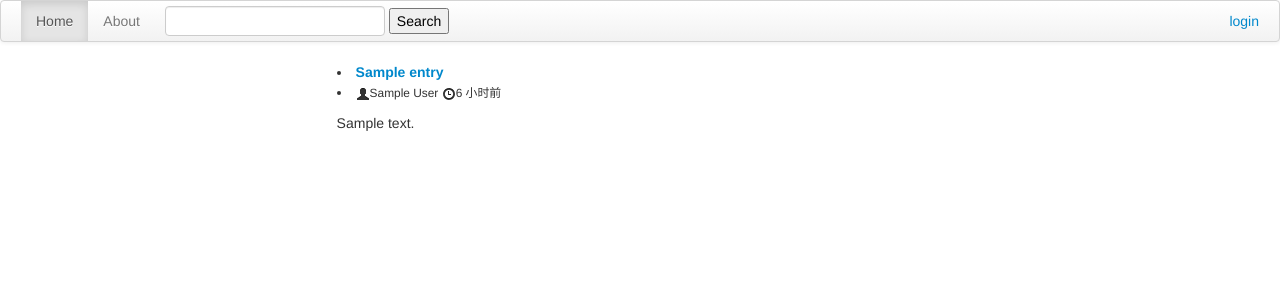
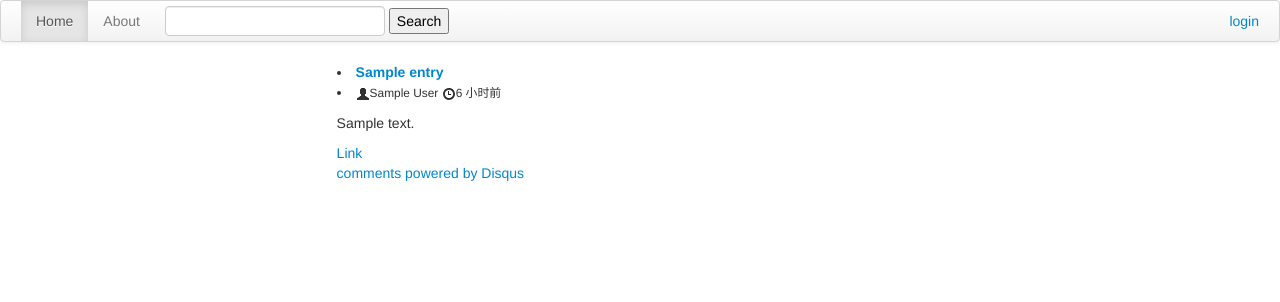
Before and after one commit to zhongmoxi/flask, a Flask app: page /entry/1 in a window 1280 px wide. Shown: the top 302 px of the page. Run offline with Flask 2, Linux system fonts and the light colour scheme; tables that the repository leaves empty hold one stand-in row (values such as "Sample post"); some libraries are stand-ins or nearby versions.

Commit message:
comments

```diff
--- a/myflaskr/templates/entry.html
+++ b/myflaskr/templates/entry.html
@@ -10,5 +10,18 @@
         <a href="{{ url_for('delete_entry', entry_id=entry.id) }}" class=delete-entry> 删除 </a>
       </div>
     {% endif %}
+    <div id="disqus_thread"><a href="http://blog.zhongmoxi.com/bar.html#disqus_thread">Link</a></div>
+    <script type="text/javascript">
+      var disqus_shortname = 'zhongmoxi';
+
+      (function() {
+        var dsq = document.createElement('script'); dsq.type = 'text/javascript'; dsq.async = true;
+        dsq.src = '//' + disqus_shortname + '.disqus.com/embed.js';
+        (document.getElementsByTagName('head')[0] || document.getElementsByTagName('body')[0]).appendChild(dsq);
+      })();
+    </script>
+    <noscript>Please enable JavaScript to view the <a href="http://disqus.com/?ref_noscript">comments powered by Disqus.</a></noscript>
+    <a href="http://disqus.com" class="dsq-brlink">comments powered by <span class="logo-disqus">Disqus</span></a>
+
   </div>
 {% endblock %}
--- a/myflaskr/templates/layout.html
+++ b/myflaskr/templates/layout.html
@@ -59,5 +59,14 @@
     </div>
     <script src="http://code.jquery.com/jquery.js"></script>
     <script src="./static/bootstrap/js/bootstrap.min.js"></script>
+    <script type="text/javascript">
+       var disqus_shortname = 'zhongmoxi';
+       (function () {
+         var s = document.createElement('script'); s.async = true;
+         s.type = 'text/javascript';
+         s.src = '//' + disqus_shortname + '.disqus.com/count.js';
+         (document.getElementsByTagName('HEAD')[0] || document.getElementsByTagName('BODY')[0]).appendChild(s);
+       }());
+    </script>
   </body>
 </html>
```
